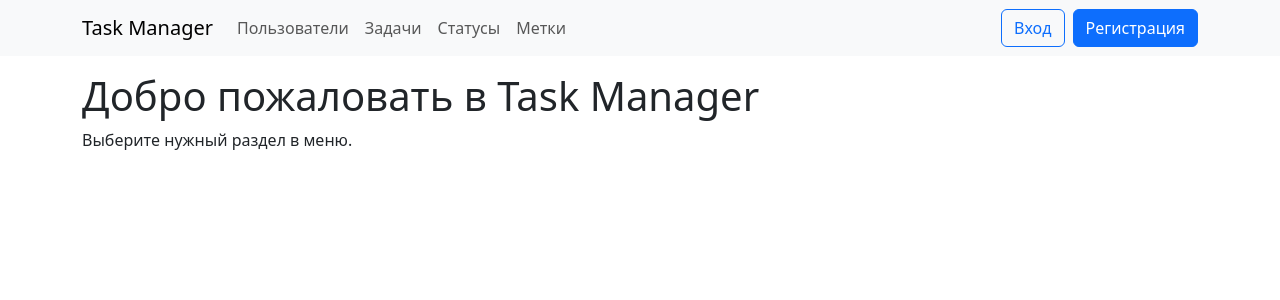
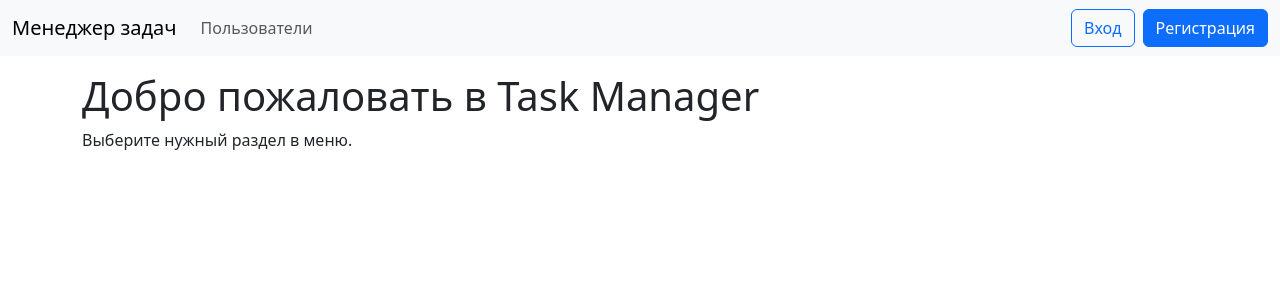
Before and after one commit to ESKolpakov/python-project-52, a Django app: page / in a window 1280 px wide. Shown: the top 300 px of the page. Run offline with Django 4.2, Linux system fonts and the light colour scheme; some libraries are stand-ins or nearby versions.

Commit message:
Fix base.html

```diff
--- a/task_manager/settings.py
+++ b/task_manager/settings.py
@@ -83,6 +83,8 @@ USE_TZ = True
 
 STATIC_URL = "/static/"
 STATIC_ROOT = os.path.join(BASE_DIR, "staticfiles")
+LOGIN_REDIRECT_URL = '/'
+LOGOUT_REDIRECT_URL = '/'
 
 import rollbar
 
--- a/task_manager/templates/base.html
+++ b/task_manager/templates/base.html
@@ -4,31 +4,42 @@
   <head>
     <meta charset="UTF-8">
     <meta name="viewport" content="width=device-width, initial-scale=1.0">
-    <title>{% block title %}Task Manager{% endblock %}</title>
+    <title>{% block title %}Менеджер задач{% endblock %}</title>
     {% bootstrap_css %}
     {% bootstrap_javascript %}
   </head>
   <body>
     <nav class="navbar navbar-expand-lg navbar-light bg-light">
-      <div class="container">
-        <a class="navbar-brand" href="{% url 'index' %}">Task Manager</a>
-        <div class="collapse navbar-collapse">
+      <div class="container-fluid">
+        <a class="navbar-brand" href="{% url 'index' %}">Менеджер задач</a>
+        <button class="navbar-toggler" type="button" data-bs-toggle="collapse" data-bs-target="#navbarNav">
+          <span class="navbar-toggler-icon"></span>
+        </button>
+        <div class="collapse navbar-collapse" id="navbarNav">
           <ul class="navbar-nav me-auto mb-2 mb-lg-0">
             <li class="nav-item"><a class="nav-link" href="{% url 'users:list' %}">Пользователи</a></li>
+            {% if user.is_authenticated %}
               <li class="nav-item"><a class="nav-link" href="{% url 'tasks:list' %}">Задачи</a></li>
               <li class="nav-item"><a class="nav-link" href="{% url 'statuses:list' %}">Статусы</a></li>
               <li class="nav-item"><a class="nav-link" href="{% url 'labels:list' %}">Метки</a></li>
+            {% endif %}
           </ul>
+          <div class="d-flex">
             {% if user.is_authenticated %}
-            <span class="navbar-text">Привет, {{ user.username }}!</span>
-            <a class="btn btn-outline-secondary ms-2" href="{% url 'logout' %}">Выход</a>
+              <span class="navbar-text me-2">Привет, {{ user.username }}!</span>
+              <form method="post" action="{% url 'logout' %}">
+                {% csrf_token %}
+                <button class="btn btn-outline-secondary" type="submit">Выход</button>
+              </form>
             {% else %}
-            <a class="btn btn-outline-primary" href="{% url 'login' %}">Вход</a>
-            <a class="btn btn-primary ms-2" href="{% url 'users:create' %}">Регистрация</a>
+              <a class="btn btn-outline-primary me-2" href="{% url 'login' %}">Вход</a>
+              <a class="btn btn-primary" href="{% url 'users:create' %}">Регистрация</a>
             {% endif %}
           </div>
         </div>
+      </div>
     </nav>
+
     <div class="container mt-3">
       {% if messages %}
         {% for message in messages %}
```
Also changed, not shown: requirements.txt (+13 -4 lines). Lines whose indentation alone changed are shown as unchanged.
